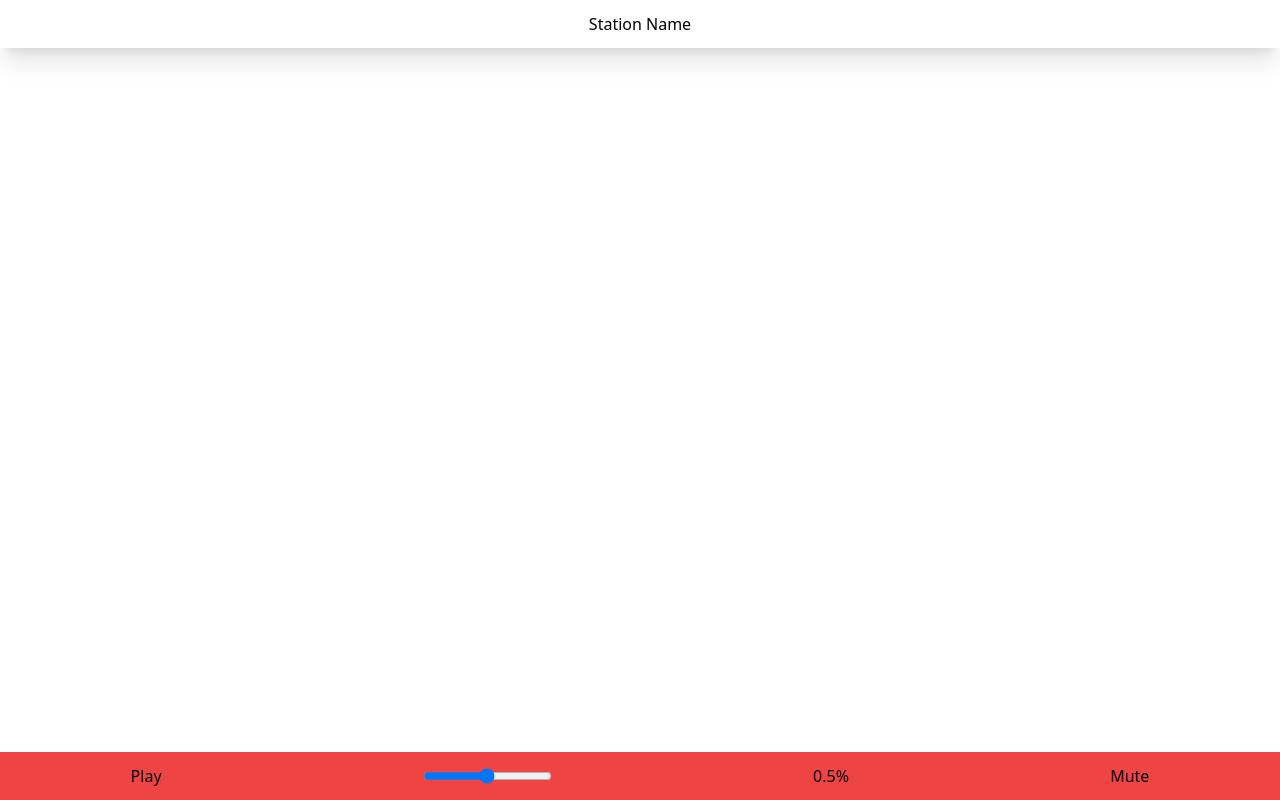
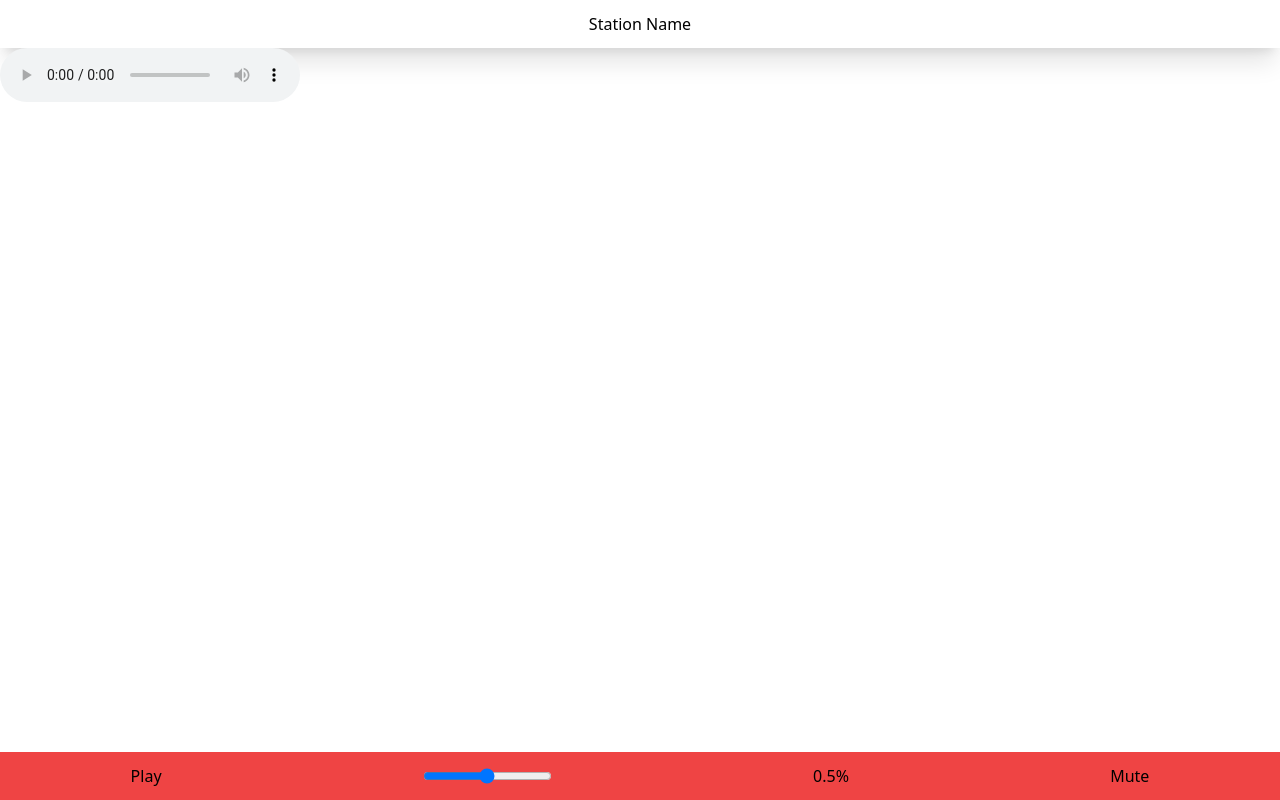
Before and after one commit to oofdere/spectrumless, a SvelteKit app: page / in a window 1280 px wide. Built offline with nearby package versions, Linux system fonts and the light colour scheme; no server answers.

Commit message:
make sure the player stays in sync when paused

```diff
--- a/src/routes/+layout.svelte
+++ b/src/routes/+layout.svelte
@@ -1,12 +1,15 @@
-<script>
+<script lang="ts">
 	import '../app.postcss';
 	import { PUBLIC_AUDIO_ENDPOINT } from '$env/static/public';
 	import { mutableMediaState } from '../lib/GlobalStore';
+	import { noop } from 'svelte/internal';
 	const state = mutableMediaState;
 
 	$state.volume = 0.5;
 	$state.paused = true;
+	let player: Node;
 	function togglePause() {
+		player.currentTime = $state.duration;
 		$state.paused = !$state.paused;
 	}
 	let muted = false;
@@ -20,6 +23,8 @@
 
 	<div class="container m-auto">
 		<audio
+			controls
+			bind:this={player}
 			bind:duration={$state.duration}
 			bind:buffered={$state.buffered}
 			bind:played={$state.played}
```
